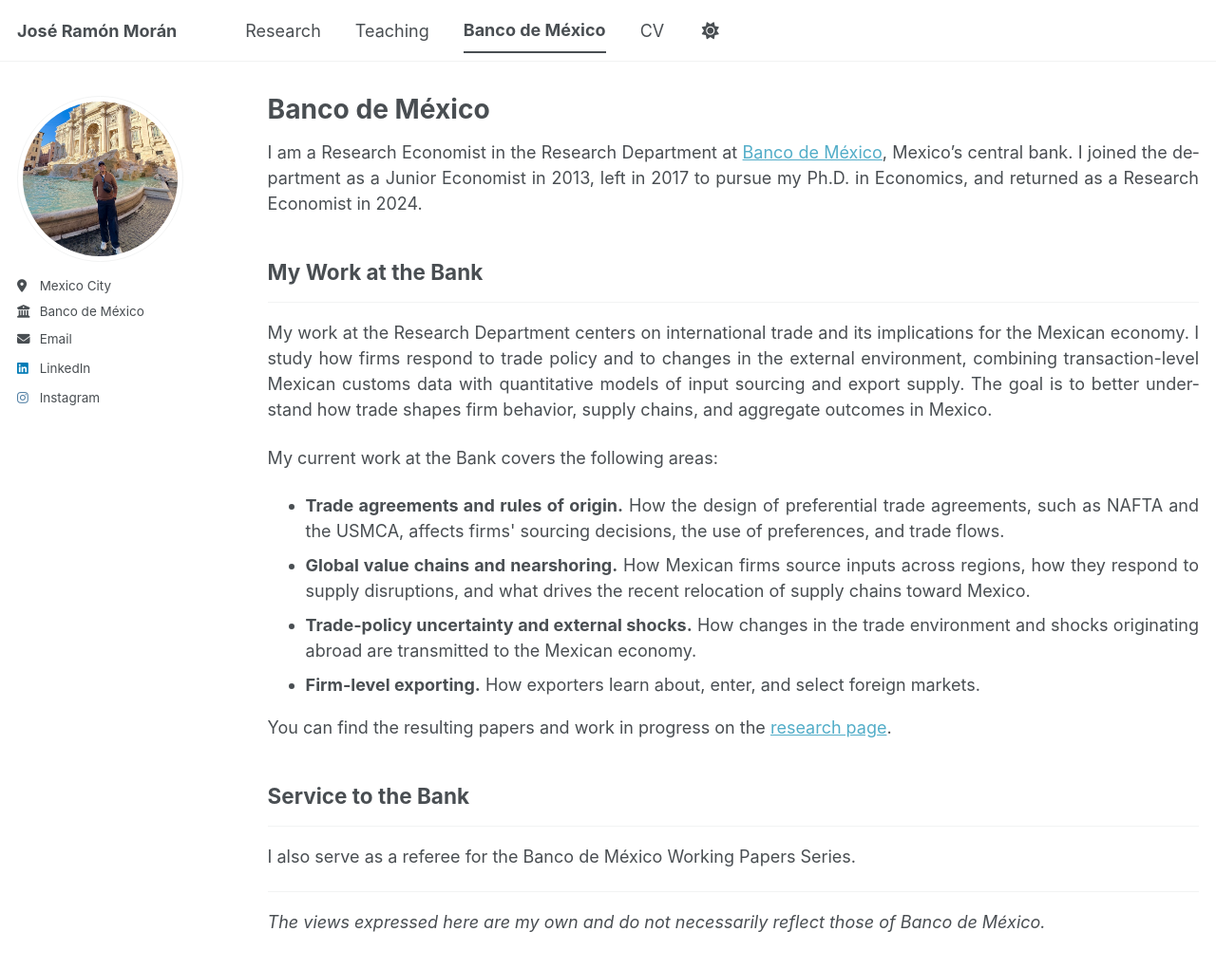
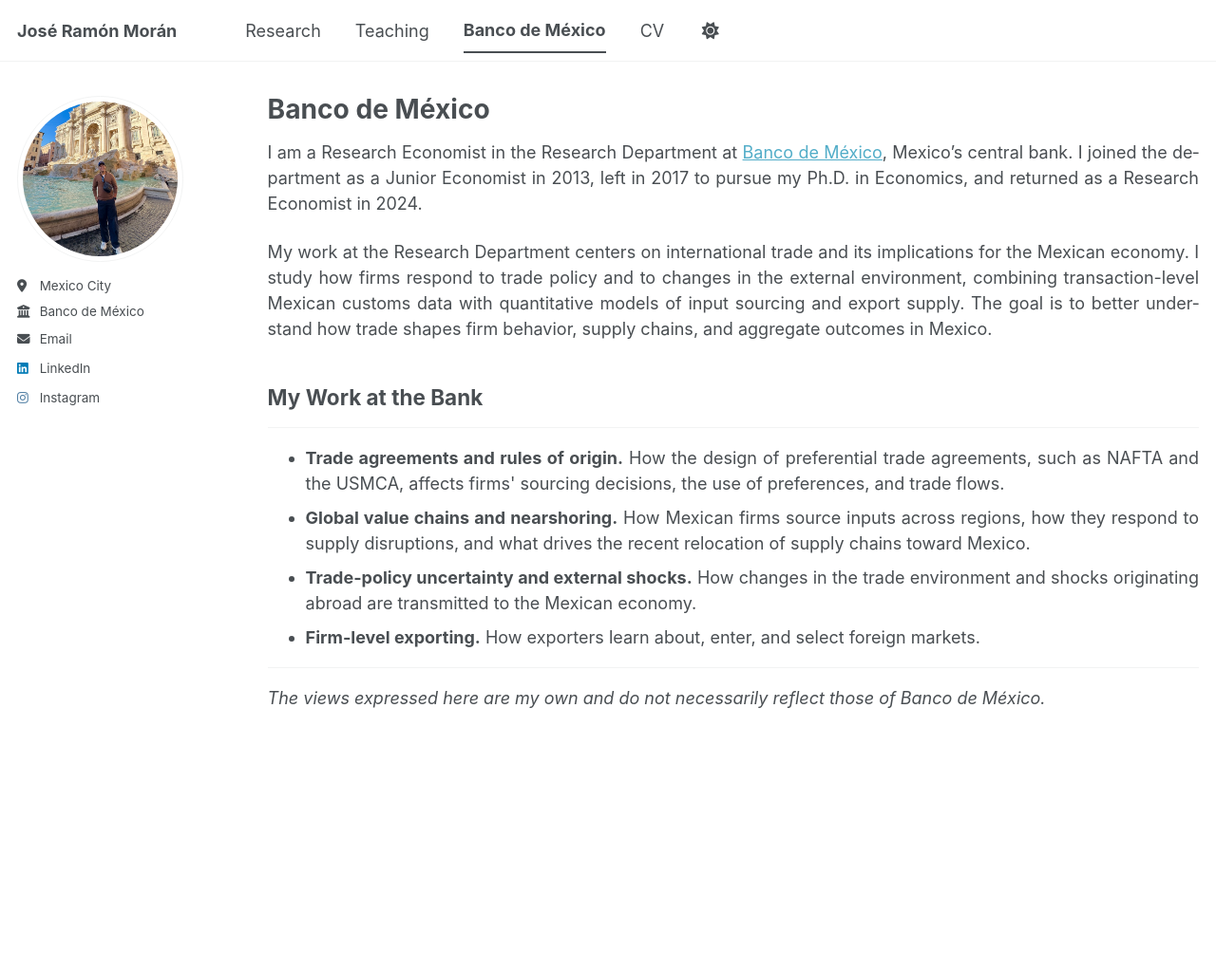
Before and after one commit to joseramonmoran/joseramonmoran.github.io, a Jekyll site: the page built from _pages/banxico.md, in a window 1280 px wide and 1136 px high. Shown: the top 1021 px of the window at 95% size. Built offline with Jekyll 4.4.1, drawn with Linux system fonts in a browser that asks for light colours; a style sheet for code colours, icons or effects is not loaded.

Commit message:
Update banxico.md

```diff
--- a/_pages/banxico.md
+++ b/_pages/banxico.md
@@ -9,11 +9,9 @@ author_profile: true
 
 I am a Research Economist in the Research Department at [Banco de México](https://www.banxico.org.mx/), Mexico's central bank. I joined the department as a Junior Economist in 2013, left in 2017 to pursue my Ph.D. in Economics, and returned as a Research Economist in 2024.
 
-<h2>My Work at the Bank</h2><hr />
-
 My work at the Research Department centers on international trade and its implications for the Mexican economy. I study how firms respond to trade policy and to changes in the external environment, combining transaction-level Mexican customs data with quantitative models of input sourcing and export supply. The goal is to better understand how trade shapes firm behavior, supply chains, and aggregate outcomes in Mexico.
 
-My current work at the Bank covers the following areas:
+<h2>My Work at the Bank</h2><hr />
 
 <ul>
   <li><strong>Trade agreements and rules of origin.</strong> How the design of preferential trade agreements, such as NAFTA and the USMCA, affects firms' sourcing decisions, the use of preferences, and trade flows.</li>
@@ -22,12 +20,6 @@ My current work at the Bank covers the following areas:
   <li><strong>Firm-level exporting.</strong> How exporters learn about, enter, and select foreign markets.</li>
 </ul>
 
-You can find the resulting papers and work in progress on the [research page]({{ site.baseurl }}/research/).
-
-<h2>Service to the Bank</h2><hr />
-
-I also serve as a referee for the Banco de México Working Papers Series.
-
 ---
 
 *The views expressed here are my own and do not necessarily reflect those of Banco de México.*
```
